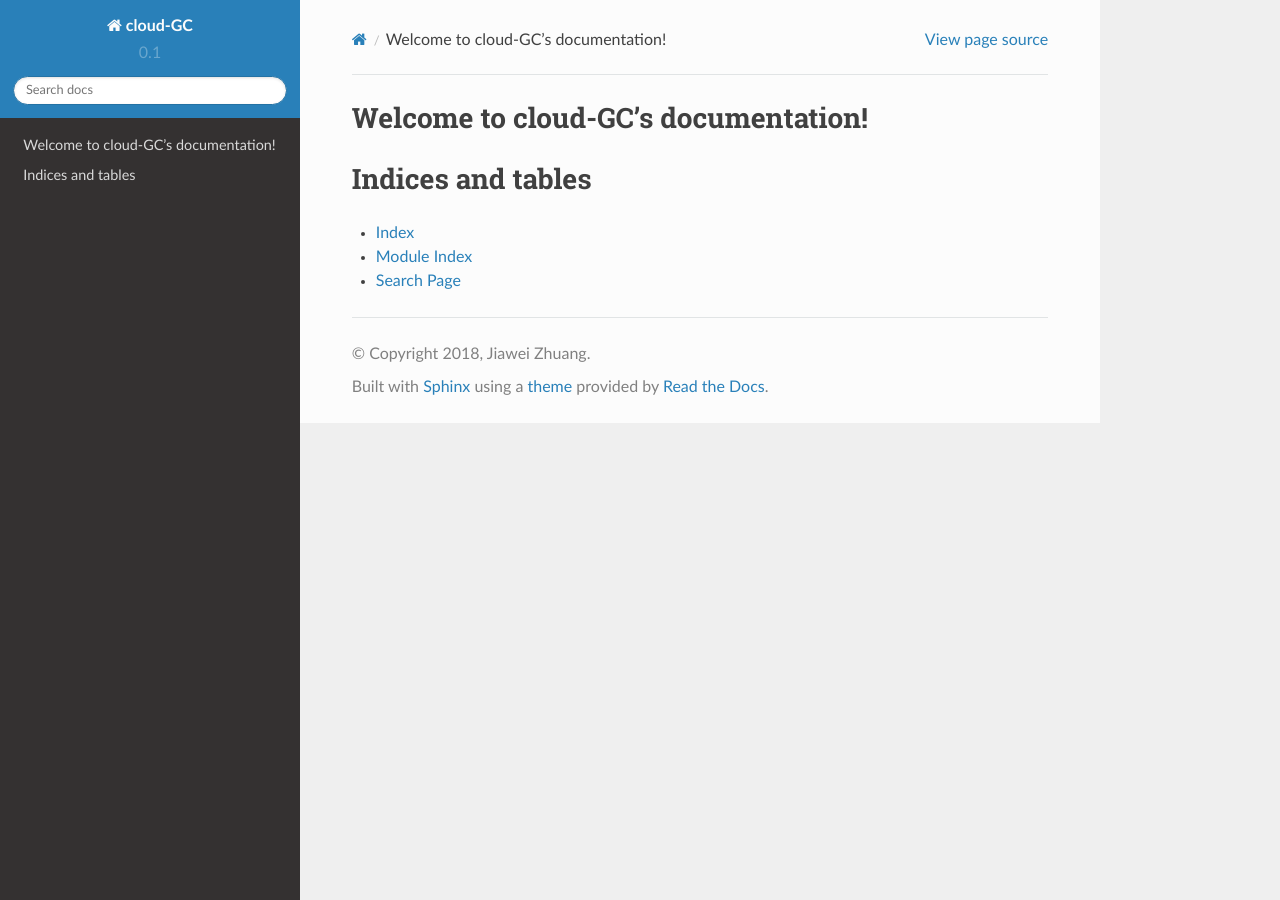
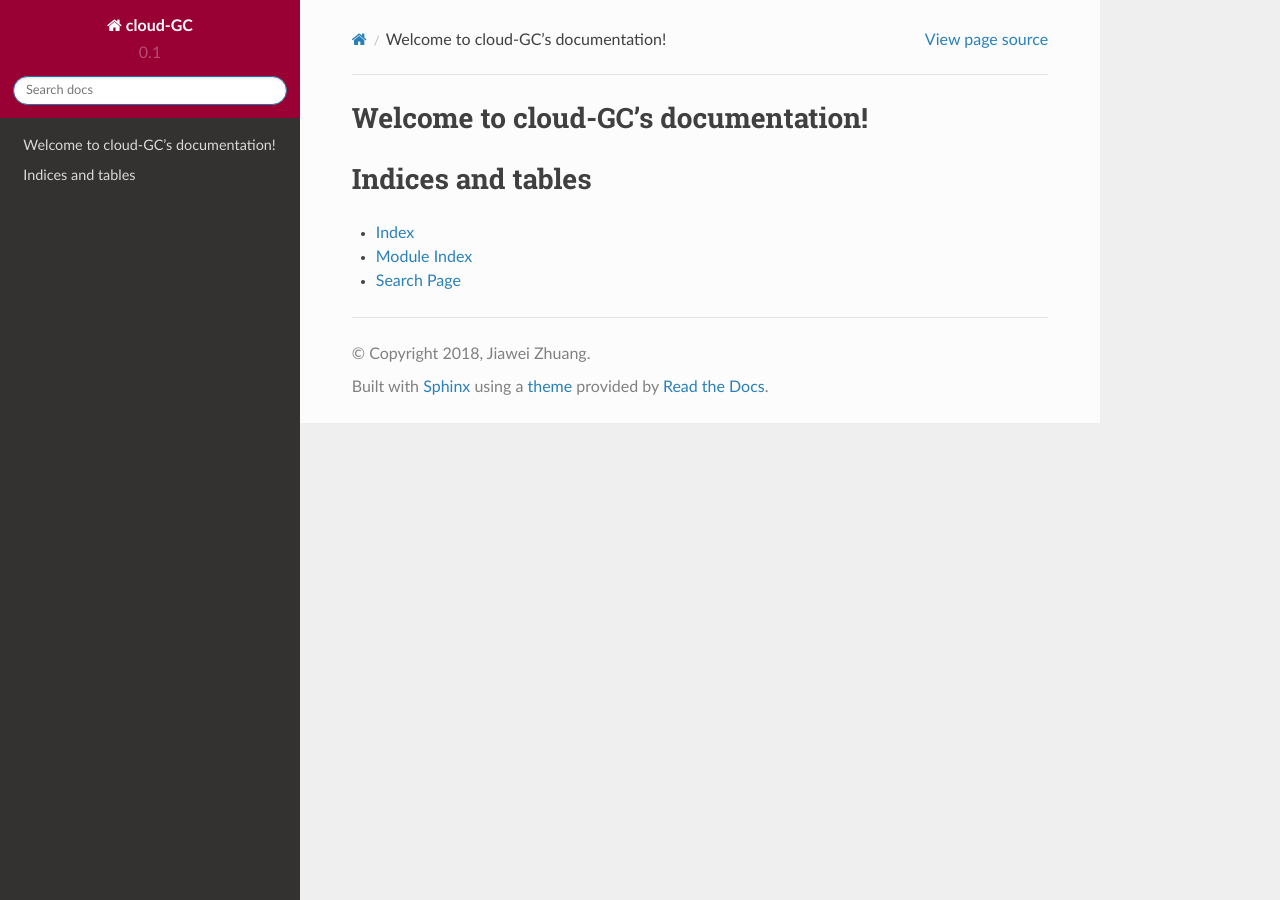
Before and after one commit to geoschem/geos-chem-cloud, a Sphinx documentation site: the page built from doc/source/index.rst, in a window 1280 px wide. Built offline with Sphinx 7.4.7 and the Read the Docs theme 2.0.0, drawn with Linux system fonts in a browser that asks for light colours.

Commit message:
Change background color to crimson

```diff
--- /dev/null
+++ b/doc/source/_static/css/crimson.css
@@ -0,0 +1,9 @@
+/* sidebar header background color */
+.wy-side-nav-search {
+    background-color: #990033;
+}
+
+/* Fixes for mobile */
+.wy-nav-top {
+    background-color: #990033;
+}
--- a/doc/source/conf.py
+++ b/doc/source/conf.py
@@ -85,6 +85,11 @@
 #
 html_theme = 'sphinx_rtd_theme'
 
+
+# change background color
+def setup(app):
+    app.add_stylesheet('css/crimson.css')
+
 # Theme options are theme-specific and customize the look and feel of a theme
 # further.  For a list of options available for each theme, see the
 # documentation.
```
